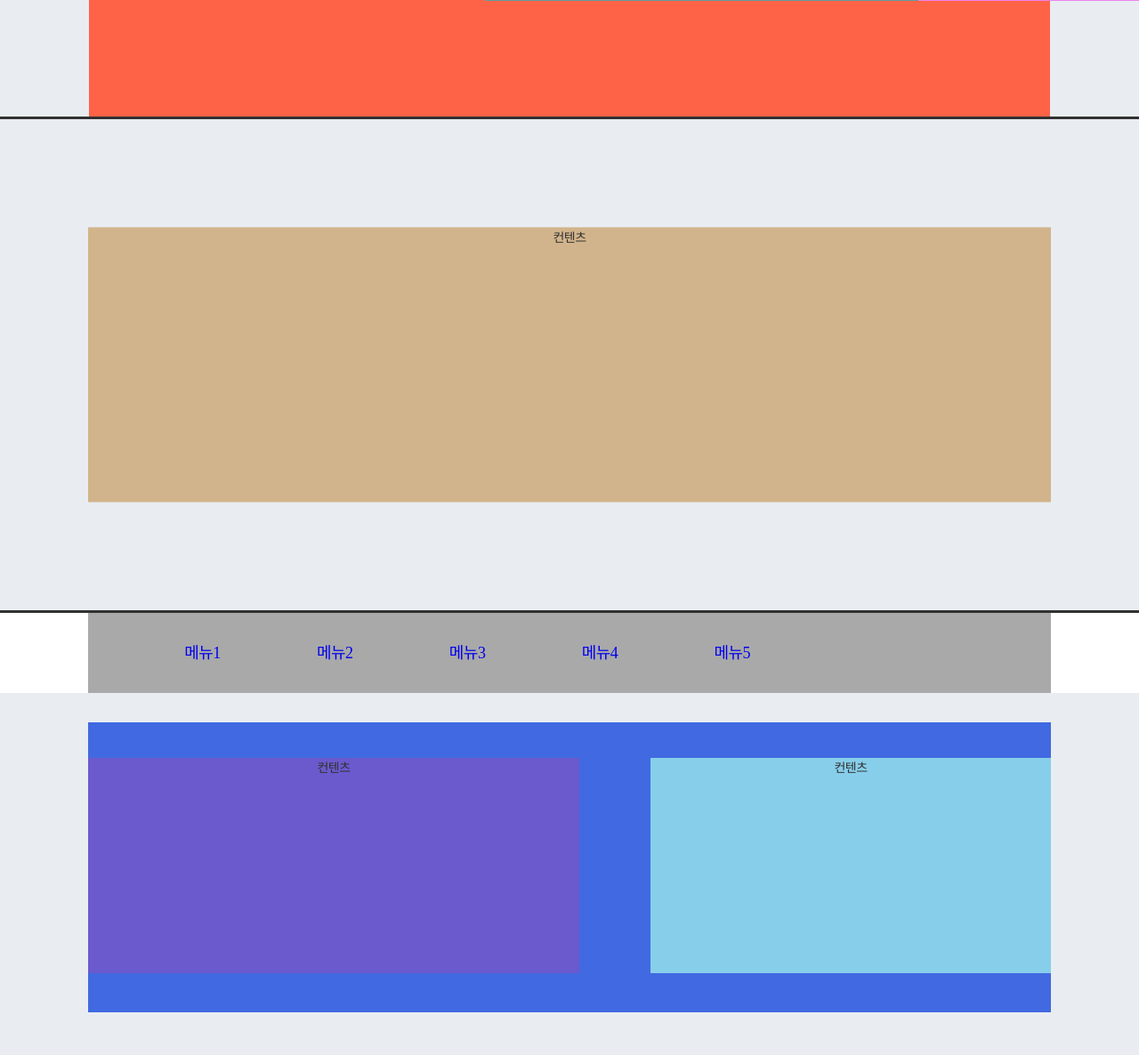
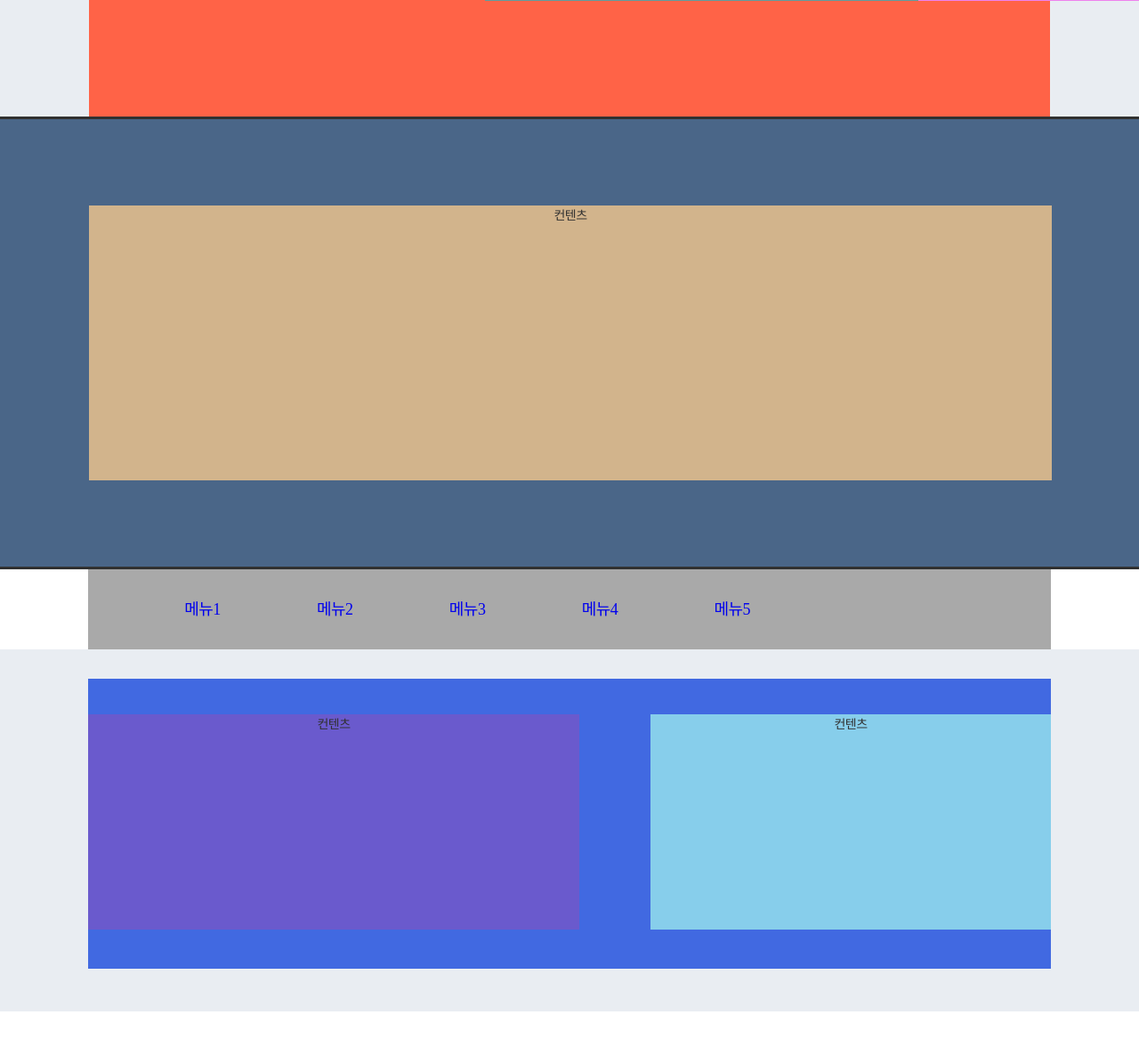
Before and after one commit to who307/roocam2020, a PHP site: page /Main.html in a window 1280 px wide; the page is wider, and only the part inside the window is pictured. Shown: the part 3217-4403 px from the top of that part at 89% size. After the commit the page ends 4354 px from the top of that part, so only its background shows below. Run offline with PHP 8.4, Linux system fonts and the light colour scheme.

Commit message:
기능추가

```diff
--- a/CSS/main.css
+++ b/CSS/main.css
@@ -53,7 +53,8 @@ header {
 
 .service .adown {
 	color: #313131;
-    border: 1px solid #313131;
+	border: 1px solid #313131;
+
 }
 
 
@@ -75,7 +76,8 @@ header {
 	position: relative;
 }
 .service {
-	margin : 25px 85px 10px 43px;
+	margin : 20px 85px 10px 43px;
+	font-weight: 500;
 }
 
 .service a{
@@ -89,7 +91,7 @@ header {
 	border-radius: 30px;
 	margin-right: 5px;
 	padding: 8px 25px 7px;
-	font-weight: 500;
+
 }
 .main_visual {
 	display: flex;
@@ -287,15 +289,12 @@ footer .corp_info {
 
 /* Section1 Start */
 .section1{
-	width: 100%;
-	height: 558px;
-	background: #e9edf2;
+	padding : 100px;
+	background: #4a6688;
 }
 .st1{
 	/* 가로세로정렬Start */
-	position:relative;
-	top:50%; left:50%;
-	transform: translate(-50%, -50%);
+	margin : auto;
 	/* 가로세로정렬End */
 	height: 309px;
 	width: 1082px;
--- a/Main.html
+++ b/Main.html
@@ -72,16 +72,16 @@
 		</div>
 
 		<section class="main_visual2">
-			<div data-aos="fade-up" class="content_box">
+			<div class="content_box">
 				<ul>
-					<li>
+					<li data-aos="fade-up" >
 						<div class="icon01">
 						</div>
 						<div>
 							내용1
 						</div>
 					</li>
-					<li>
+					<li data-aos="fade-up" >
 						<div class="icon02">
 						</div>
 						<div>
@@ -89,7 +89,7 @@
 						</div>
 					</li>
 
-					<li>
+					<li data-aos="fade-up">
 						<div class="icon03">
 
 						</div>
@@ -123,7 +123,7 @@
 		</section>
 
 		<section class="section1">
-			<div class="st1">
+			<div data-aos="fade-up" class="st1">
 				<p>컨텐츠</p>
 			</div>
 		</section>
```
Also changed, not shown: README.md.
